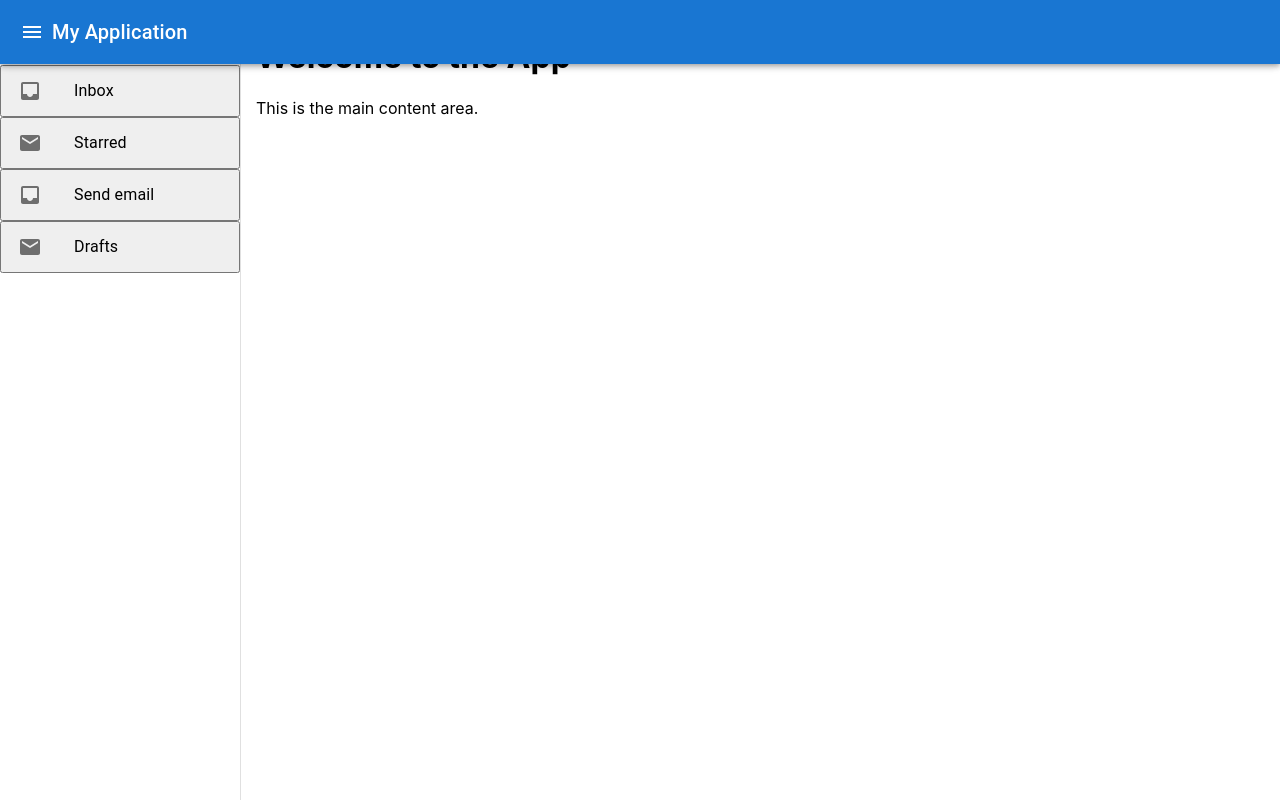
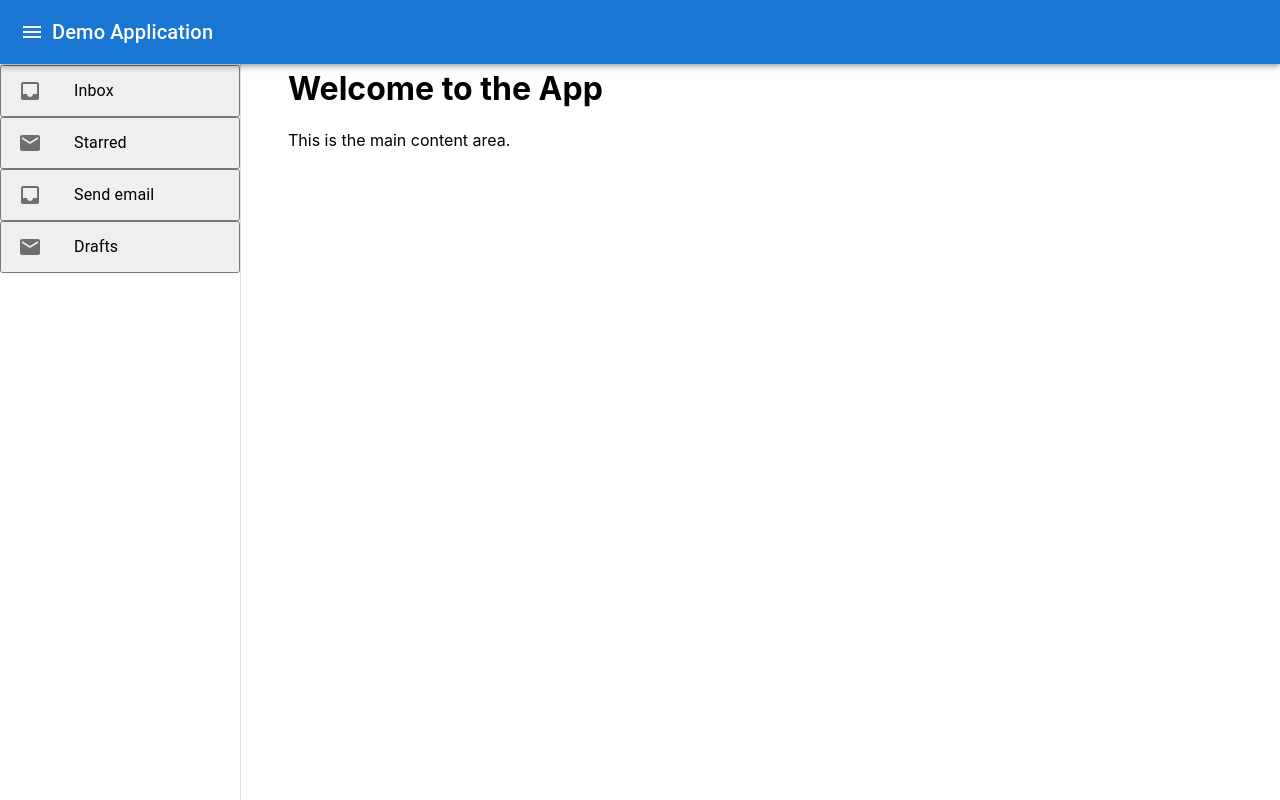
Before and after one commit to lakshmi53/mui-demo, a React (Create React App) app: page / in a window 1280 px wide. Built offline with nearby package versions, Linux system fonts and the light colour scheme.

Commit message:
adjusted padding around main content

```diff
--- a/src/App.tsx
+++ b/src/App.tsx
@@ -11,11 +11,11 @@ const App: React.FC = () => {
   };
 
   return (
-    <Box sx={{ display: "flex" }}>
+    <Box sx={{ display: "flex", height: '100vh' }}>
       <Sidebar isOpen={isSidebarOpen} />
       <Box sx={{ flexGrow: 1 }}>
         <Header toggleSidebar={toggleSidebar} />
-        <Box component="main" p={2}>
+        <Box component="main" p={6}>
           <h1>Welcome to the App</h1>
           <p>This is the main content area.</p>
         </Box>
--- a/src/components/Header.tsx
+++ b/src/components/Header.tsx
@@ -14,7 +14,7 @@ const Header: React.FC<HeaderProps> = ({ toggleSidebar }) => {
           <MenuIcon />
         </IconButton>
         <Typography variant="h6" noWrap component="div">
-          My Application
+          Demo Application
         </Typography>
       </Toolbar>
     </AppBar>
```
